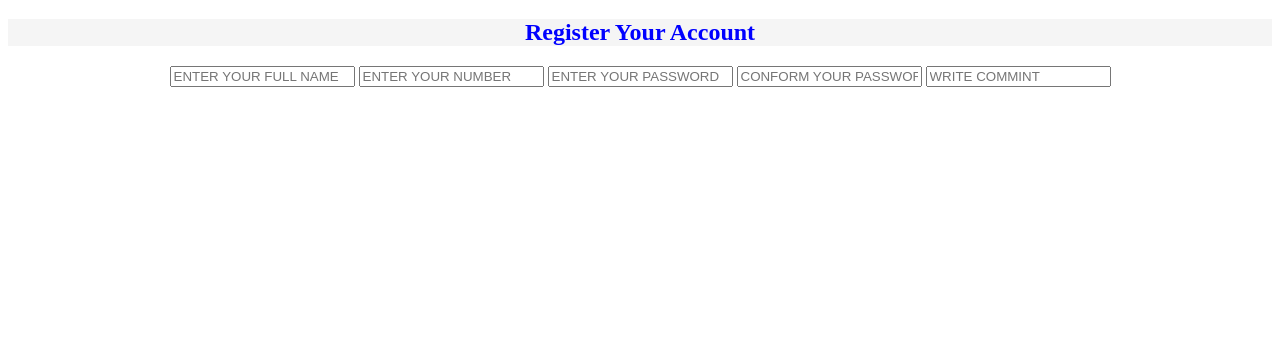
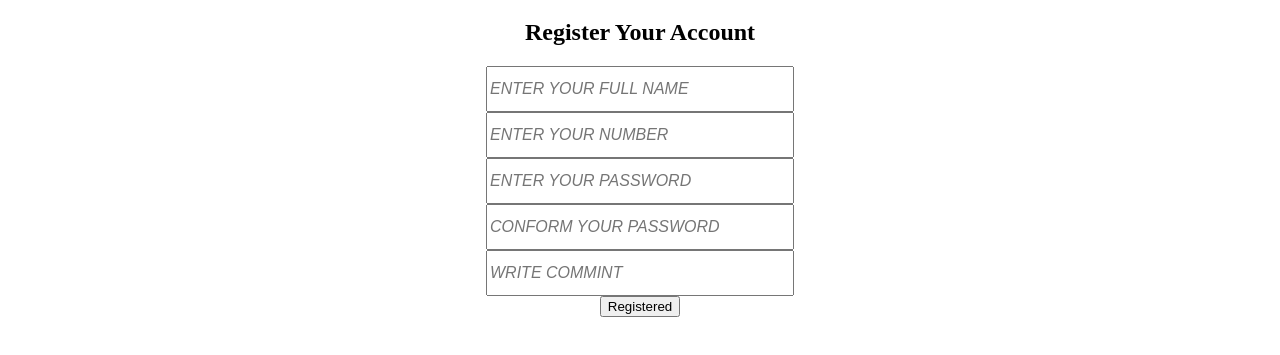
Before and after one commit to Zunairhussain/practise-of-js, a plain HTML site: page index2.html in a window 1280 px wide. Shown: the part 61-416 px from the top of the page. Drawn offline with Linux system fonts and the light colour scheme.

Commit message:
make a website

```diff
--- a/index2.html
+++ b/index2.html
@@ -8,26 +8,22 @@
     <title>Document</title>
 </head>
 <body>
-    <link rel="stylesheet" href="style.css">
+
     <h1>REAL EARNING PLATFORM</h1>
     <center>
     <h2>Register Your Account</h2>
-    <input type="text" placeholder="ENTER YOUR FULL NAME">
-    <input type="text" placeholder="ENTER YOUR NUMBER">
-    <input type="text" placeholder="ENTER YOUR PASSWORD">
-    <input type="text" placeholder="CONFORM YOUR PASSWORD">
-    <input type="text" placeholder="WRITE COMMINT">
+    <div class="container" >
+    <div>
+        <div class="col"><input type="text" placeholder="ENTER YOUR FULL NAME" style= " color: black; width: 300px; height: 40px; font-style: italic; font-size: medium; "></div>
+        <div class="col"><input type="text" placeholder="ENTER YOUR NUMBER" style= " color: black; width: 300px; height: 40px; font-style: italic; font-size: medium; "></div>
+        <div class="col"><input type="text" placeholder="ENTER YOUR PASSWORD" style= " color: black; width: 300px; height: 40px; font-style: italic; font-size: medium;"></div>
+        <div class="col"><input type="text" placeholder="CONFORM YOUR PASSWORD" style= " color: black; width: 300px; height: 40px; font-style: italic; font-size: medium;"></div>
+        <div class="col"> <input type="text" placeholder="WRITE COMMINT" style= " color: black; width: 300px; height: 40px; font-style: italic; font-size: medium;"></div>
+    </div>
+</div>
+<div><button> Registered <link rel="stylesheet" href="http://127.0.0.1:5500/index.html"></button></div>
+</center>
 
-
-
-
-
-
-
-
-
-
-</center>
 
 </body>
 </html>
--- a/style.css
+++ /dev/null
@@ -1,8 +0,0 @@
-h2{
-    color: blue;
-    background-color: whitesmoke;
-}
-id1{
-    text-align: center;
-    background-color: whitesmoke;
-}
```
